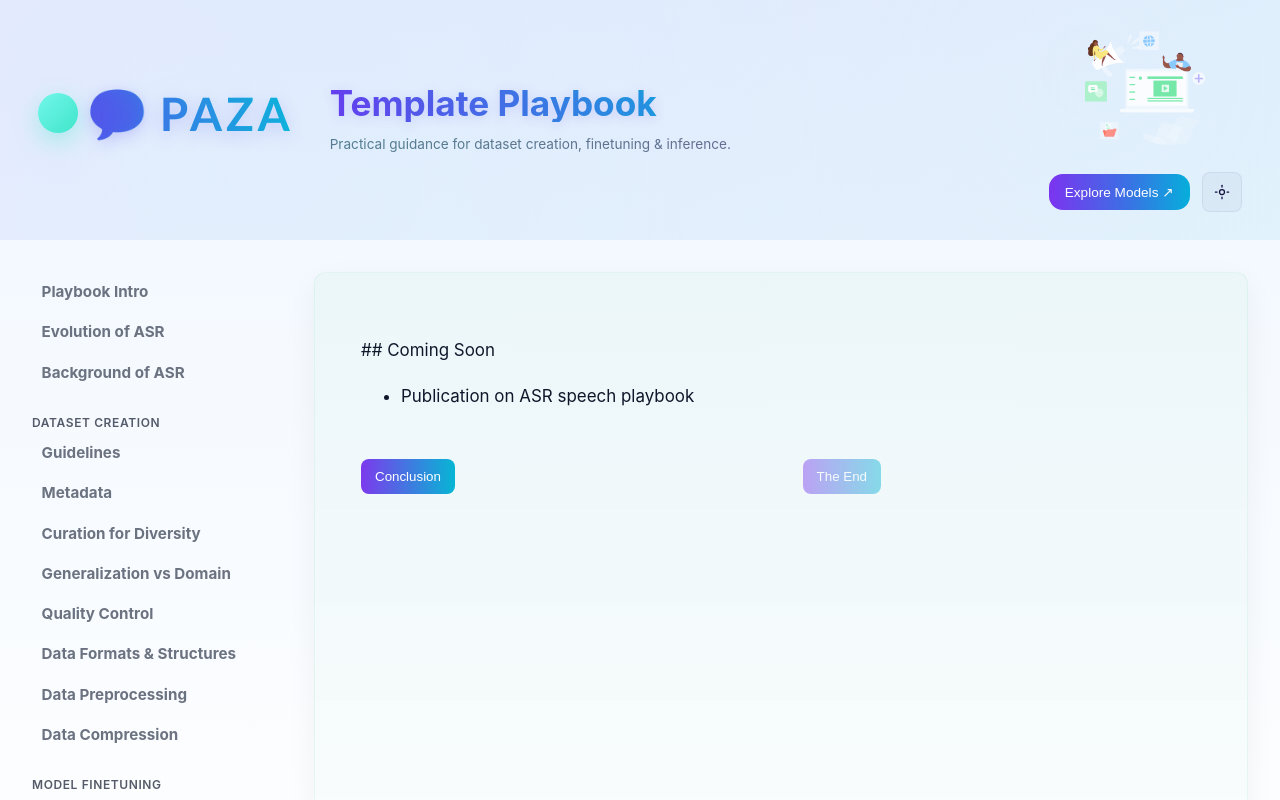
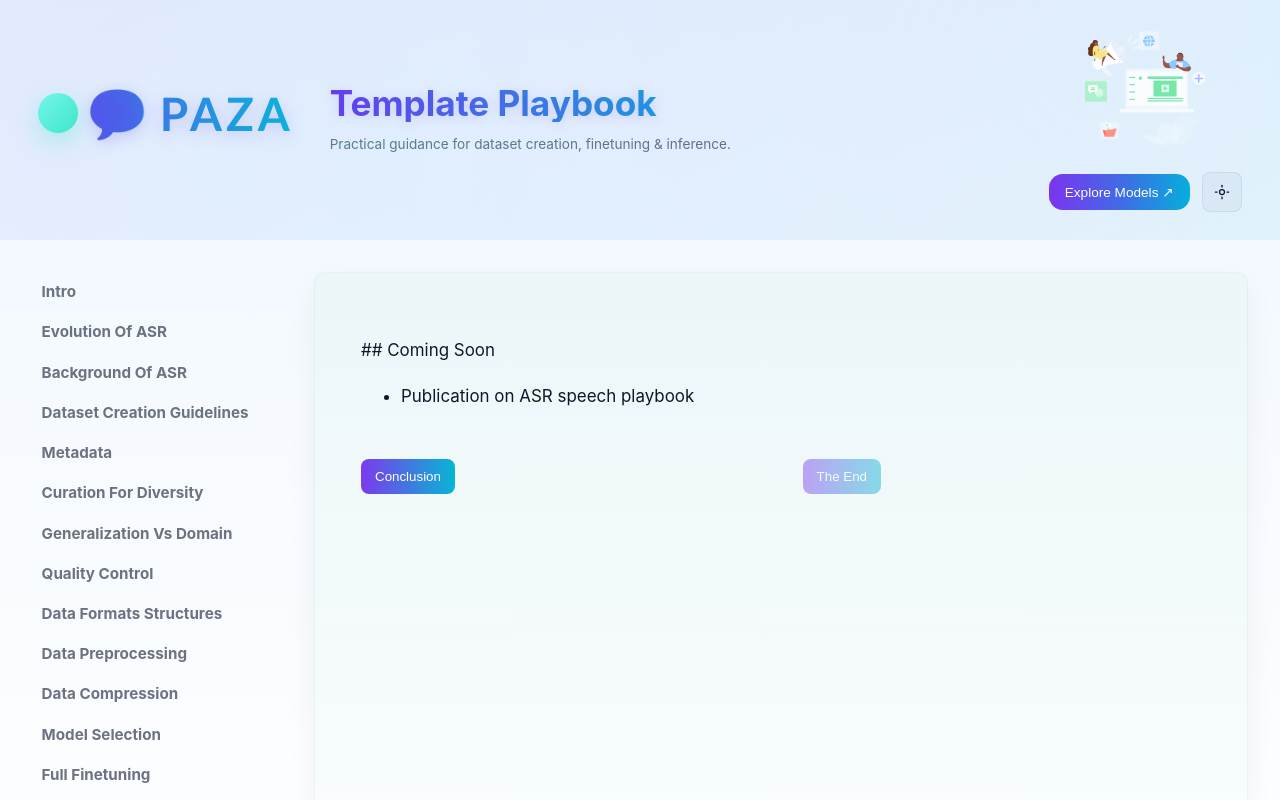
Before and after one commit to microsoft/Vibhasha, a React (Vite) app: page /playbook/13-coming-soon in a window 1280 px wide. Shown: the top 800 px of the page. Built offline with nearby package versions, Linux system fonts and the light colour scheme.

Commit message:
update files

```diff
--- a/components/Sidebar.jsx
+++ b/components/Sidebar.jsx
@@ -4,50 +4,123 @@ import { NavLink, useLocation } from 'react-router-dom'
 
 const sections = [
   {
-    heading: null,
-    items: [
-      // { to: '/playbook', label: 'Playbook Overview', end: true },
-      { to: '/playbook/01-intro', label: 'Playbook Intro' },
-      { to: '/playbook/02-evolution-of-asr', label: 'Evolution of ASR' },
-      { to: '/playbook/03-background-of-asr', label: 'Background of ASR' }
-    ]
+    "heading": null,
+    "items": [
+      {
+        to: "/playbook/01-intro",
+        label: "Intro",
+        sub: false
       },
       {
-    heading: 'Dataset Creation',
-    items: [
-      { to: '/playbook/04-dataset-creation-guidelines', label: 'Guidelines' },
-      { to: '/playbook/04-i-metadata', label: 'Metadata', sub: true },
-      { to: '/playbook/04-ii-curation-for-diverty', label: 'Curation for Diversity', sub: true },
-      { to: '/playbook/04-iii-generalization-vs-domain', label: 'Generalization vs Domain', sub: true },
-      { to: '/playbook/04-iv-quality-control', label: 'Quality Control', sub: true }
-    ]
+        to: "/playbook/02-evolution-of-asr",
+        label: "Evolution Of ASR",
+        sub: false
       },
       {
-    heading: null,
-    items: [
-      { to: '/playbook/05-data-formats-structures', label: 'Data Formats & Structures' },
-      { to: '/playbook/06-data-preprocessing', label: 'Data Preprocessing' },
-      { to: '/playbook/07-data-compression', label: 'Data Compression' }
-    ]
+        to: "/playbook/03-background-of-asr",
+        label: "Background Of ASR",
+        sub: false
       },
       {
-    heading: 'Model Finetuning',
-    items: [
-      { to: '/playbook/08-model-finetuning-intro', label: 'Finetuning Intro' },
-      { to: '/playbook/08-i-model-selection', label: 'Model Selection' },
-      { to: '/playbook/08-ii-full-finetuning', label: 'Full Finetuning' },
-      { to: '/playbook/08-iii-peft', label: 'PEFT' },
-      { to: '/playbook/08-iv-decision-matrix', label: 'Decision Matrix' }
-    ]
+        to: "/playbook/04-dataset-creation-guidelines",
+        label: "Dataset Creation Guidelines",
+        sub: false
       },
       {
-    heading: null,
-    items: [
-      { to: '/playbook/09-inference', label: 'Inference', end: true },
-      { to: '/playbook/10-data-augmentation', label: 'Data Augmentation' },
-      { to: '/playbook/11-common-finetuning-challenges', label: 'Common Finetuning Challenges' },
-      { to: '/playbook/12-conclusion', label: 'Conclusion' },
-      { to: '/playbook/13-coming-soon', label: 'Coming Soon' }
+        to: "/playbook/04-i-metadata",
+        label: "Metadata",
+        sub: true
+      },
+      {
+        to: "/playbook/04-ii-curation-for-diversity",
+        label: "Curation For Diversity",
+        sub: true
+      },
+      {
+        to: "/playbook/04-iii-generalization-vs-domain",
+        label: "Generalization Vs Domain",
+        sub: true
+      },
+      {
+        to: "/playbook/04-iv-quality-control",
+        label: "Quality Control",
+        sub: true
+      },
+      {
+        to: "/playbook/05-data-formats-structures",
+        label: "Data Formats Structures",
+        sub: false
+      },
+      {
+        to: "/playbook/06-data-preprocessing",
+        label: "Data Preprocessing",
+        sub: false
+      },
+      {
+        to: "/playbook/07-data-compression",
+        label: "Data Compression",
+        sub: false
+      },
+      {
+        to: "/playbook/08-i-model-selection",
+        label: "Model Selection",
+        sub: true
+      },
+      {
+        to: "/playbook/08-ii-full-finetuning",
+        label: "Full Finetuning",
+        sub: true
+      },
+      {
+        to: "/playbook/08-iii-peft",
+        label: "Peft",
+        sub: true
+      },
+      {
+        to: "/playbook/08-iv-decision-matrix",
+        label: "Decision Matrix",
+        sub: true
+      },
+      {
+        to: "/playbook/08-model-finetuning-intro",
+        label: "Model Finetuning Intro",
+        sub: false
+      },
+      {
+        to: "/playbook/09-inference",
+        label: "Inference",
+        sub: false
+      },
+      {
+        to: "/playbook/10-data-augmentation",
+        label: "Data Augmentation",
+        sub: false
+      },
+      {
+        to: "/playbook/11-common-finetuning-challenges",
+        label: "Common Finetuning Challenges",
+        sub: false
+      },
+      {
+        to: "/playbook/12-conclusion",
+        label: "Conclusion",
+        sub: false
+      },
+      {
+        to: "/playbook/13-coming-soon",
+        label: "Coming Soon",
+        sub: false
+      },
+      {
+        to: "/playbook/14-attribution",
+        label: "Attribution",
+        sub: false
+      },
+      {
+        to: "/playbook/15-references",
+        label: "References",
+        sub: false
+      }
     ]
   }
 ];
--- /dev/null
+++ b/components/docs/14-attribution.jsx
@@ -0,0 +1,5 @@
+import MarkdownPage from './MarkdownPage';
+
+export default function AttributionDoc() {
+  return <MarkdownPage filePath="../../chapters/14-attribution.md" />;
+}
--- /dev/null
+++ b/components/docs/15-references.jsx
@@ -0,0 +1,5 @@
+import MarkdownPage from './MarkdownPage';
+
+export default function ReferencesDoc() {
+  return <MarkdownPage filePath="../../chapters/15-references.md" />;
+}
--- a/main.jsx
+++ b/main.jsx
@@ -11,23 +11,25 @@ import IntroDoc from './components/docs/01-intro'
 import EvolutionOfASRDoc from './components/docs/02-evolution-of-asr'
 import BackgroundOfASRDoc from './components/docs/03-background-of-asr'
 import DatasetCreationGuidelinesDoc from './components/docs/04-dataset-creation-guidelines'
-import MetadataDoc from './components/docs/04-i-metadata'
-import CurationForDivertyDoc from './components/docs/04-ii-curation-for-diversity'
-import GeneralizationVsDomainDoc from './components/docs/04-iii-generalization-vs-domain'
-import QualityControlDoc from './components/docs/04-iv-quality-control'
+import IMetadataDoc from './components/docs/04-i-metadata'
+import IiCurationForDiversityDoc from './components/docs/04-ii-curation-for-diversity'
+import IiiGeneralizationVsDomainDoc from './components/docs/04-iii-generalization-vs-domain'
+import IvQualityControlDoc from './components/docs/04-iv-quality-control'
 import DataFormatsStructuresDoc from './components/docs/05-data-formats-structures'
 import DataPreprocessingDoc from './components/docs/06-data-preprocessing'
 import DataCompressionDoc from './components/docs/07-data-compression'
-import ModelSelectionDoc from './components/docs/08-i-model-selection'
-import FullFinetuningDoc from './components/docs/08-ii-full-finetuning'
-import PeftDoc from './components/docs/08-iii-peft'
-import DecisionMatrixDoc from './components/docs/08-iv-decision-matrix'
+import IModelSelectionDoc from './components/docs/08-i-model-selection'
+import IiFullFinetuningDoc from './components/docs/08-ii-full-finetuning'
+import IiiPeftDoc from './components/docs/08-iii-peft'
+import IvDecisionMatrixDoc from './components/docs/08-iv-decision-matrix'
 import ModelFinetuningIntroDoc from './components/docs/08-model-finetuning-intro'
 import InferenceDoc from './components/docs/09-inference'
 import DataAugmentationDoc from './components/docs/10-data-augmentation'
 import CommonFinetuningChallengesDoc from './components/docs/11-common-finetuning-challenges'
 import ConclusionDoc from './components/docs/12-conclusion'
 import ComingSoonDoc from './components/docs/13-coming-soon'
+import AttributionDoc from './components/docs/14-attribution'
+import ReferencesDoc from './components/docs/15-references'
 
 createRoot(document.getElementById('root')).render(
   <React.StrictMode>
@@ -41,23 +43,26 @@ createRoot(document.getElementById('root')).render(
             <Route path="02-evolution-of-asr" element={<EvolutionOfASRDoc />} />
             <Route path="03-background-of-asr" element={<BackgroundOfASRDoc />} />
             <Route path="04-dataset-creation-guidelines" element={<DatasetCreationGuidelinesDoc />} />
-            <Route path="04-i-metadata" element={<MetadataDoc />} />
-            <Route path="04-ii-curation-for-diverty" element={<CurationForDivertyDoc />} />
-            <Route path="04-iii-generalization-vs-domain" element={<GeneralizationVsDomainDoc />} />
-            <Route path="04-iv-quality-control" element={<QualityControlDoc />} />
+            <Route path="04-i-metadata" element={<IMetadataDoc />} />
+            <Route path="04-ii-curation-for-diversity" element={<IiCurationForDiversityDoc />} />
+            <Route path="04-iii-generalization-vs-domain" element={<IiiGeneralizationVsDomainDoc />} />
+            <Route path="04-iv-quality-control" element={<IvQualityControlDoc />} />
             <Route path="05-data-formats-structures" element={<DataFormatsStructuresDoc />} />
             <Route path="06-data-preprocessing" element={<DataPreprocessingDoc />} />
             <Route path="07-data-compression" element={<DataCompressionDoc />} />
-            <Route path="08-i-model-selection" element={<ModelSelectionDoc />} />
-            <Route path="08-ii-full-finetuning" element={<FullFinetuningDoc />} />
-            <Route path="08-iii-peft" element={<PeftDoc />} />
-            <Route path="08-iv-decision-matrix" element={<DecisionMatrixDoc />} />
+            <Route path="08-i-model-selection" element={<IModelSelectionDoc />} />
+            <Route path="08-ii-full-finetuning" element={<IiFullFinetuningDoc />} />
+            <Route path="08-iii-peft" element={<IiiPeftDoc />} />
+            <Route path="08-iv-decision-matrix" element={<IvDecisionMatrixDoc />} />
             <Route path="08-model-finetuning-intro" element={<ModelFinetuningIntroDoc />} />
             <Route path="09-inference" element={<InferenceDoc />} />
             <Route path="10-data-augmentation" element={<DataAugmentationDoc />} />
             <Route path="11-common-finetuning-challenges" element={<CommonFinetuningChallengesDoc />} />
             <Route path="12-conclusion" element={<ConclusionDoc />} />
             <Route path="13-coming-soon" element={<ComingSoonDoc />} />
+            <Route path="14-attribution" element={<AttributionDoc />} />
+            <Route path="15-references" element={<ReferencesDoc />} />
+
           </Route>
         </Route>
       </Routes>
--- a/package.json
+++ b/package.json
@@ -11,6 +11,8 @@
     "postinstall": "npm run build",
     "dev": "vite",
     "build": "vite build",
+    "sync-docs": "node scripts/generate-doc-wrappers.js",
+    "sync-routes": "node scripts/sync-routes-sidebar.js",
     "start": "serve -s dist",
     "preview": "vite preview"
   },
```
Also changed, not shown: chapters/14-attribution.md (+8 -4 lines), 1 other file (tests, documents, lock files or other folders). Lines whose indentation alone changed are shown as unchanged.
